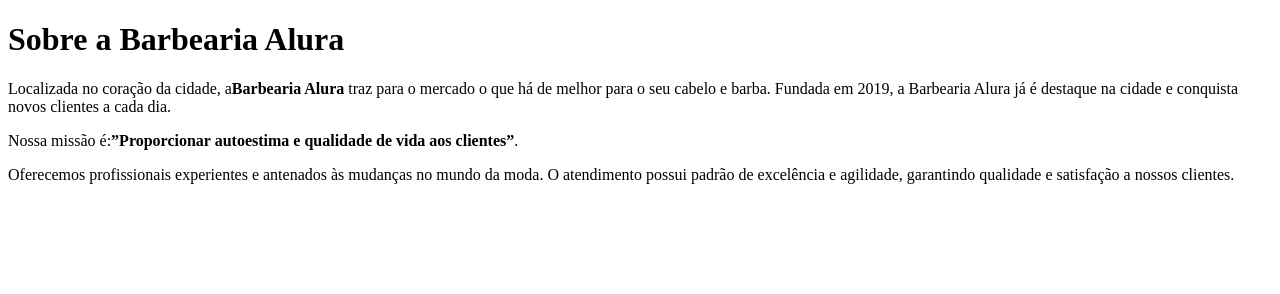
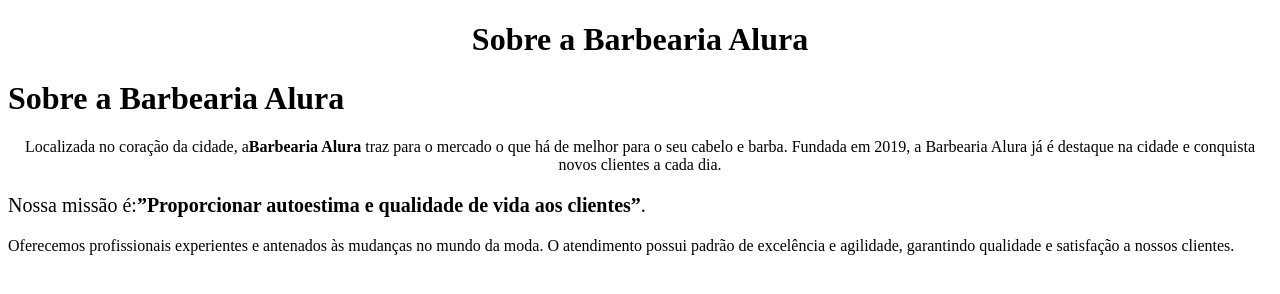
Before and after one commit to IvanAlmeidaBueno/barbeariaAlura, a plain HTML site: page index.html in a window 1280 px wide. Drawn offline with Linux system fonts and the light colour scheme.

Commit message:
Add files via upload

```diff
--- a/index.html
+++ b/index.html
@@ -1,10 +1,24 @@
 <!DOCTYPE html>
+<html lang="pt-br">
+    <head>
+        <meta charset="UTF-8">
+        <title>Barbearia Alura</title>
+    </head>
+
+    <body>
+        <h1 style="text-align: center">Sobre a Barbearia Alura</h1>
+
 <h1>Sobre a Barbearia Alura</h1>
-<p style="font: size 20px; ;">Localizada no coração da cidade, a<strong>Barbearia Alura</strong> traz para o
+<p style="text-align: center">Localizada no coração da cidade, a<strong>Barbearia Alura</strong> traz para o
 mercado o que há de melhor para o seu cabelo e barba. Fundada em 2019, a Barbearia
 Alura já é destaque na cidade e conquista novos clientes a cada dia.</p>
-<p><em></em>Nossa missão é:<strong>”Proporcionar autoestima e qualidade de vida aos
+
+<p style="font-size: 20px; text-aling: center"></em>Nossa missão é:<strong>”Proporcionar autoestima e qualidade de vida aos
 clientes”</strong>.</em></p>
-<p>Oferecemos profissionais experientes e antenados às mudanças no mundo da moda.
+
+<p style="text-aling: center">Oferecemos profissionais experientes e antenados às mudanças no mundo da moda.
 O atendimento possui padrão de excelência e agilidade, garantindo qualidade e
-satisfação a nossos clientes.</p>
+satisfação a nossos clientes.
+</p>
+   </body>
+</html>
```
